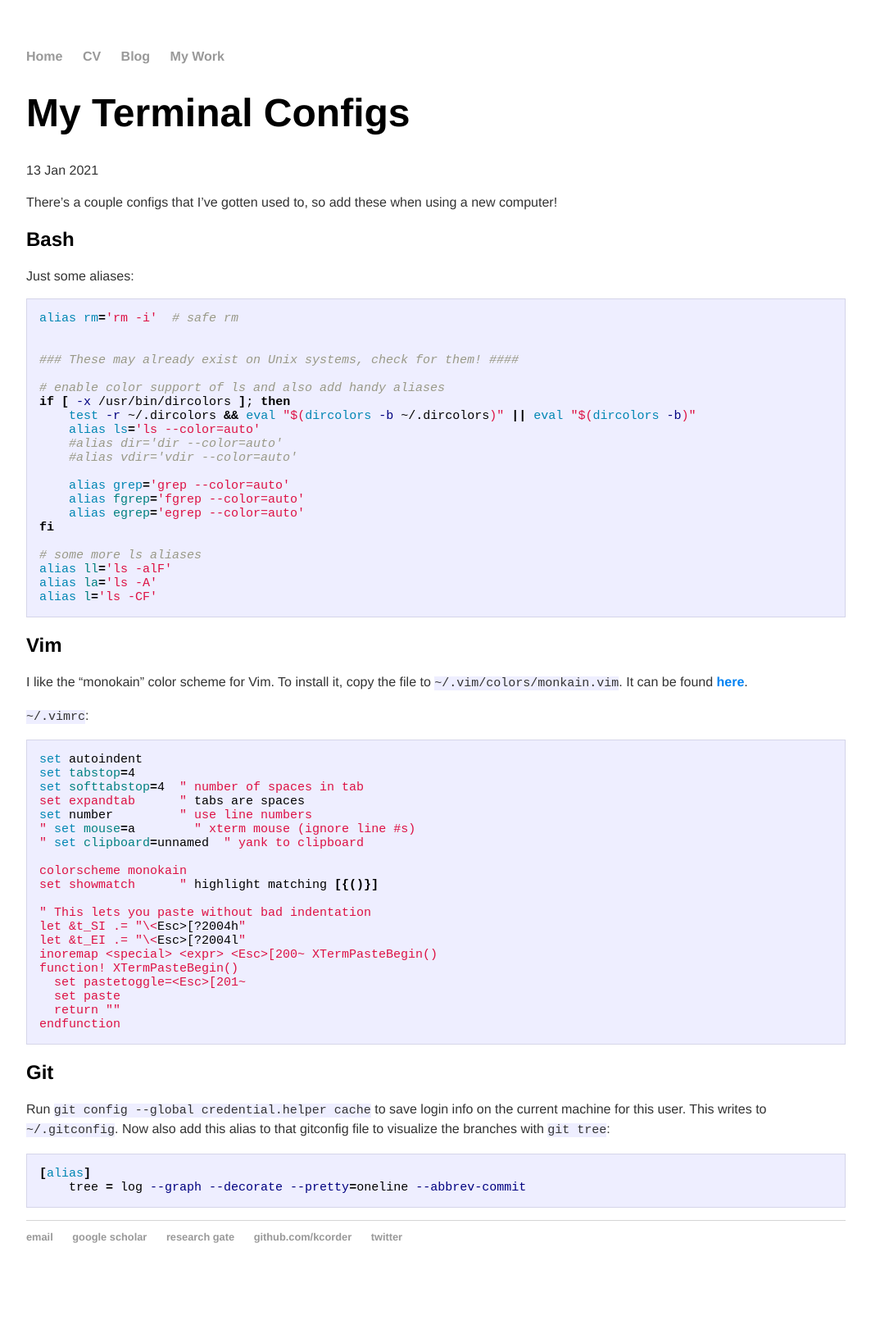
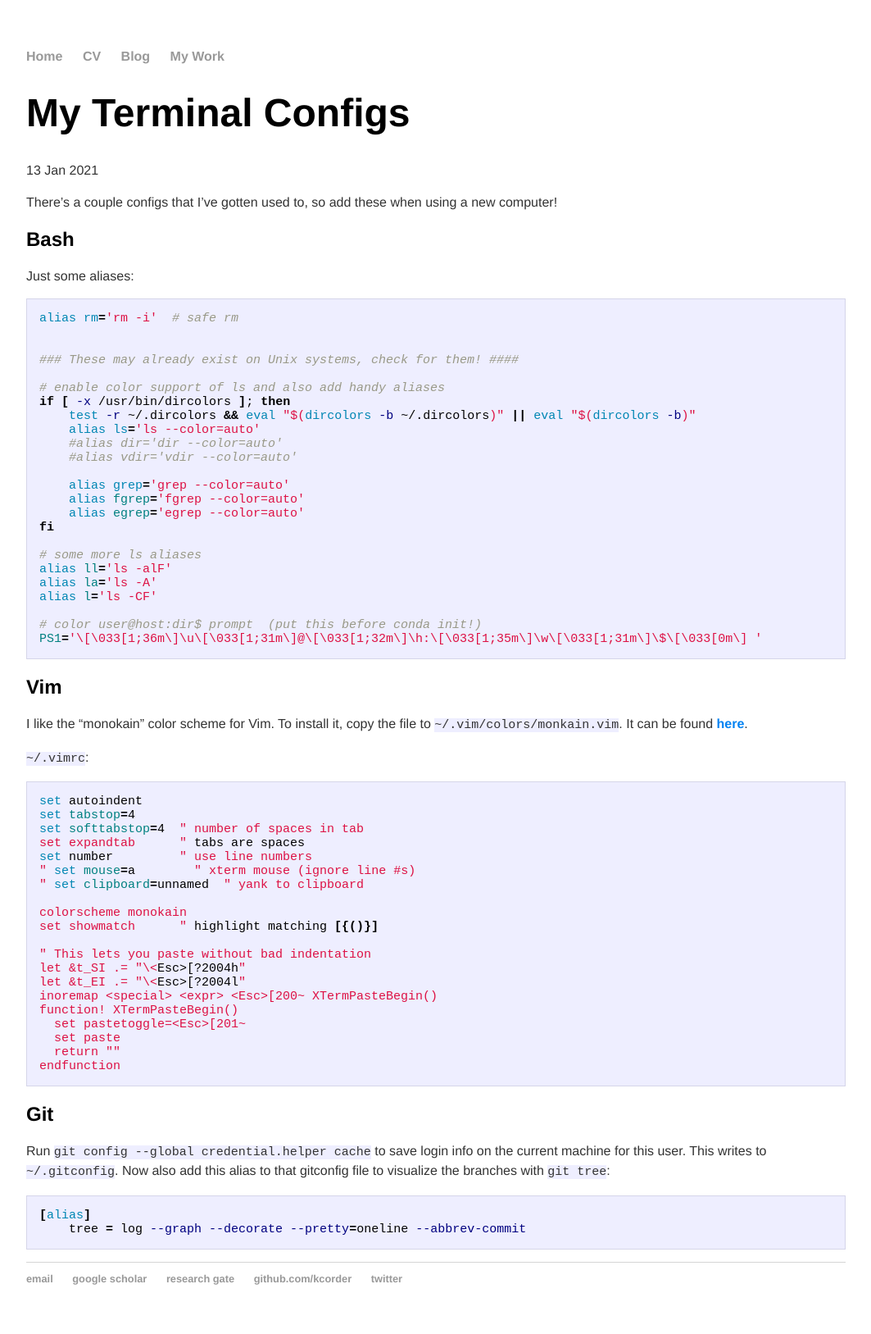
Before and after one commit to kcorder/kcorder.github.io, a Jekyll site: the page built from _posts/2021-01-13-term-configs.md, in a window 1280 px wide. Shown: the whole page at 82% size, without its empty margins (108-1171 px from the left). Built offline with Jekyll 4.4.1, drawn with Linux system fonts in a browser that asks for light colours; before the commit the page ends 1576 px from its top, so only the background shows below that.

Commit message:
Update 2021-01-13-term-configs.md

````diff
--- a/_posts/2021-01-13-term-configs.md
+++ b/_posts/2021-01-13-term-configs.md
@@ -35,8 +35,10 @@ fi
 alias ll='ls -alF'
 alias la='ls -A'
 alias l='ls -CF'
+
+# color user@host:dir$ prompt  (put this before conda init!)
+PS1='\[\033[1;36m\]\u\[\033[1;31m\]@\[\033[1;32m\]\h:\[\033[1;35m\]\w\[\033[1;31m\]\$\[\033[0m\] '
 ```
-
 
 
 
````
